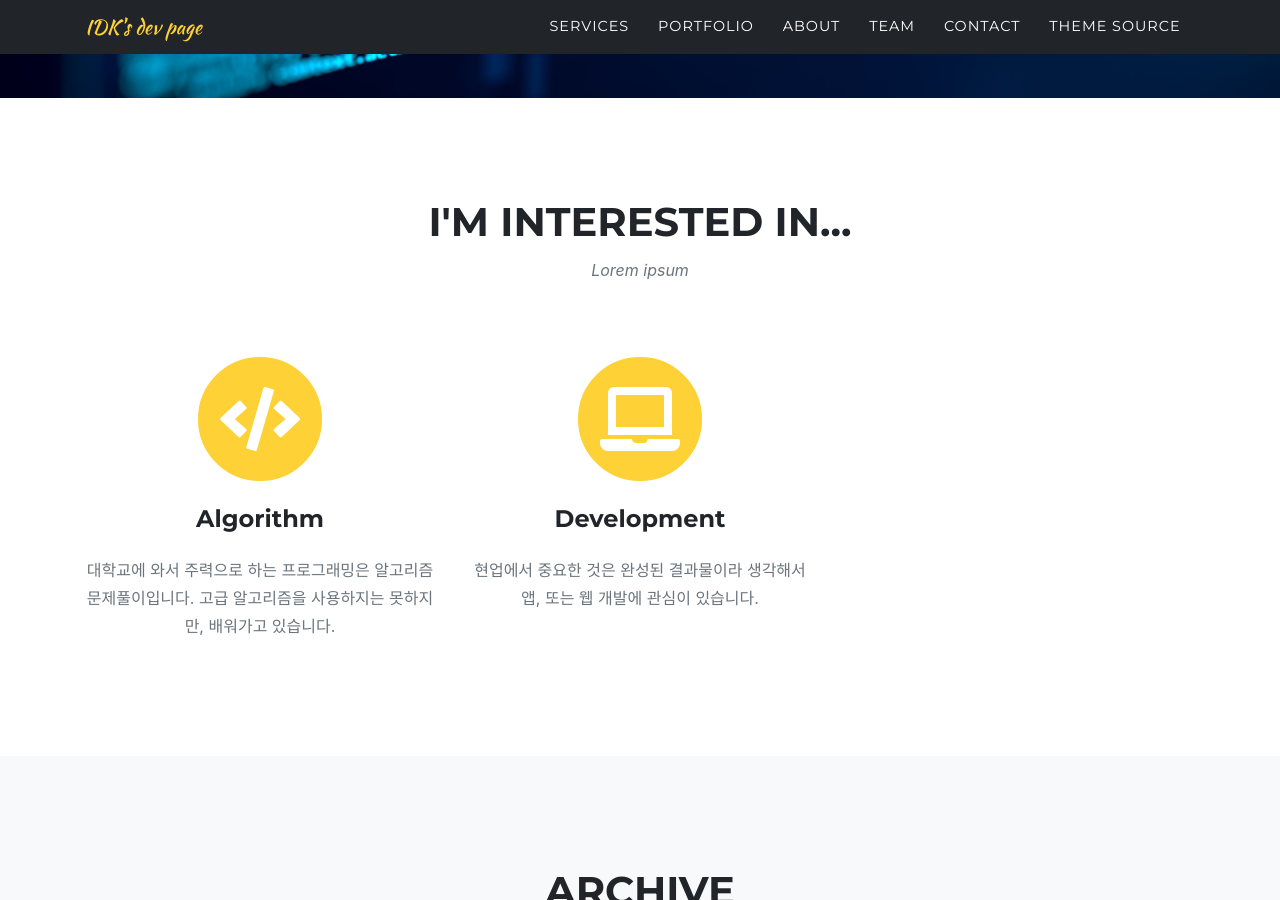
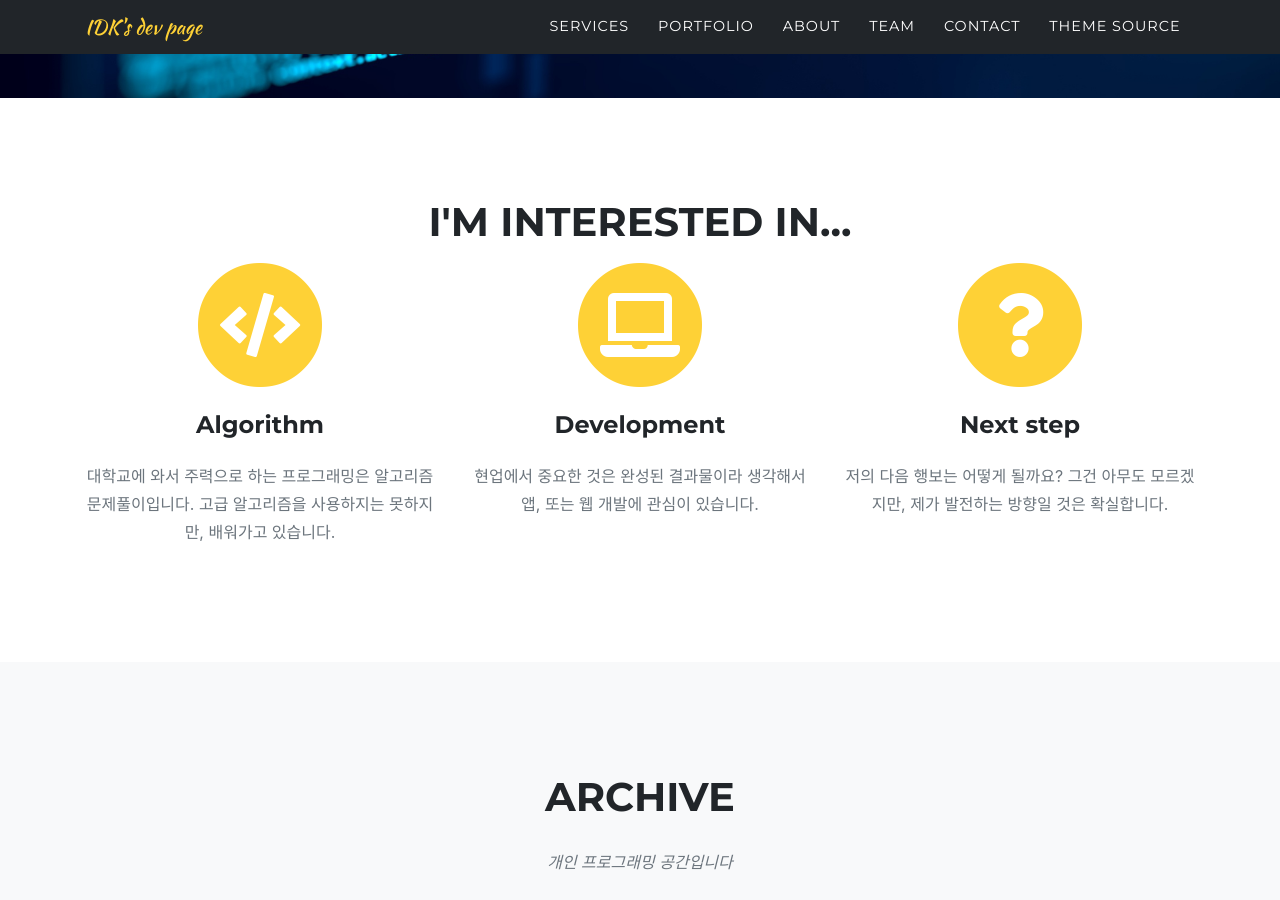
Before and after one commit to Idontknowrithm/Idontknowrithm.github.io, a Jekyll site: the page built from index.md, in a window 1280 px wide and 900 px high, scrolled down 747 px. Built offline with Jekyll 4.4.1, drawn with Linux system fonts in a browser that asks for light colours; some web fonts are replaced.

Commit message:
Update sitetext.yml

```diff
--- a/_data/sitetext.yml
+++ b/_data/sitetext.yml
@@ -6,7 +6,7 @@ header:
 
 services:
     title: "I'm interested in..."
-    text: "Lorem ipsum"
+    # text: "Lorem ipsum"
     section: services
     list:
       - title: "Algorithm"
@@ -15,6 +15,9 @@ services:
       - title: "Development"
         desc: "현업에서 중요한 것은 완성된 결과물이라 생각해서 앱, 또는 웹 개발에 관심이 있습니다."
         icon: fas fa-laptop
+      - title: "Next step"
+        desc: "저의 다음 행보는 어떻게 될까요? 그건 아무도 모르겠지만, 제가 발전하는 방향일 것은 확실합니다."
+        icon: fas fa-question
 
 portfolio:
     title: "Archive"
```
